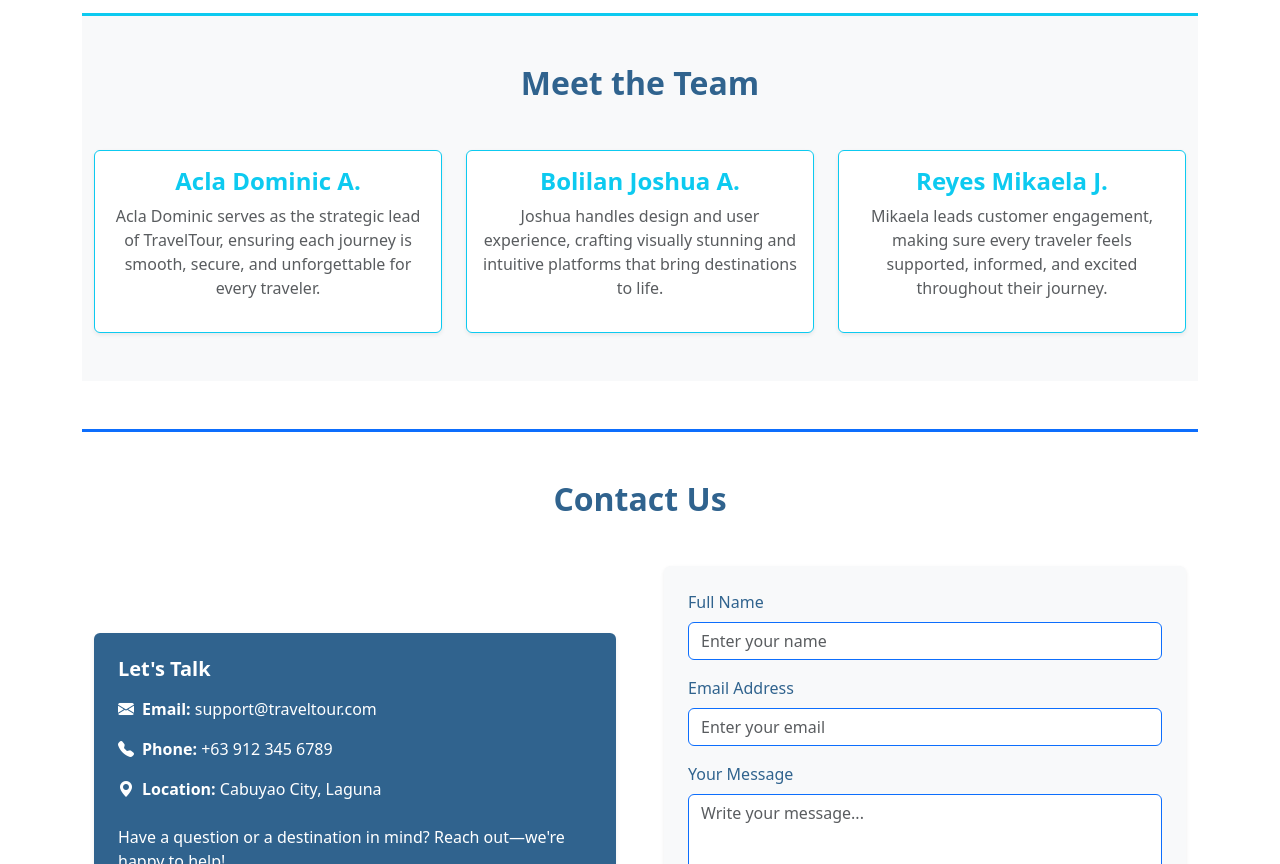
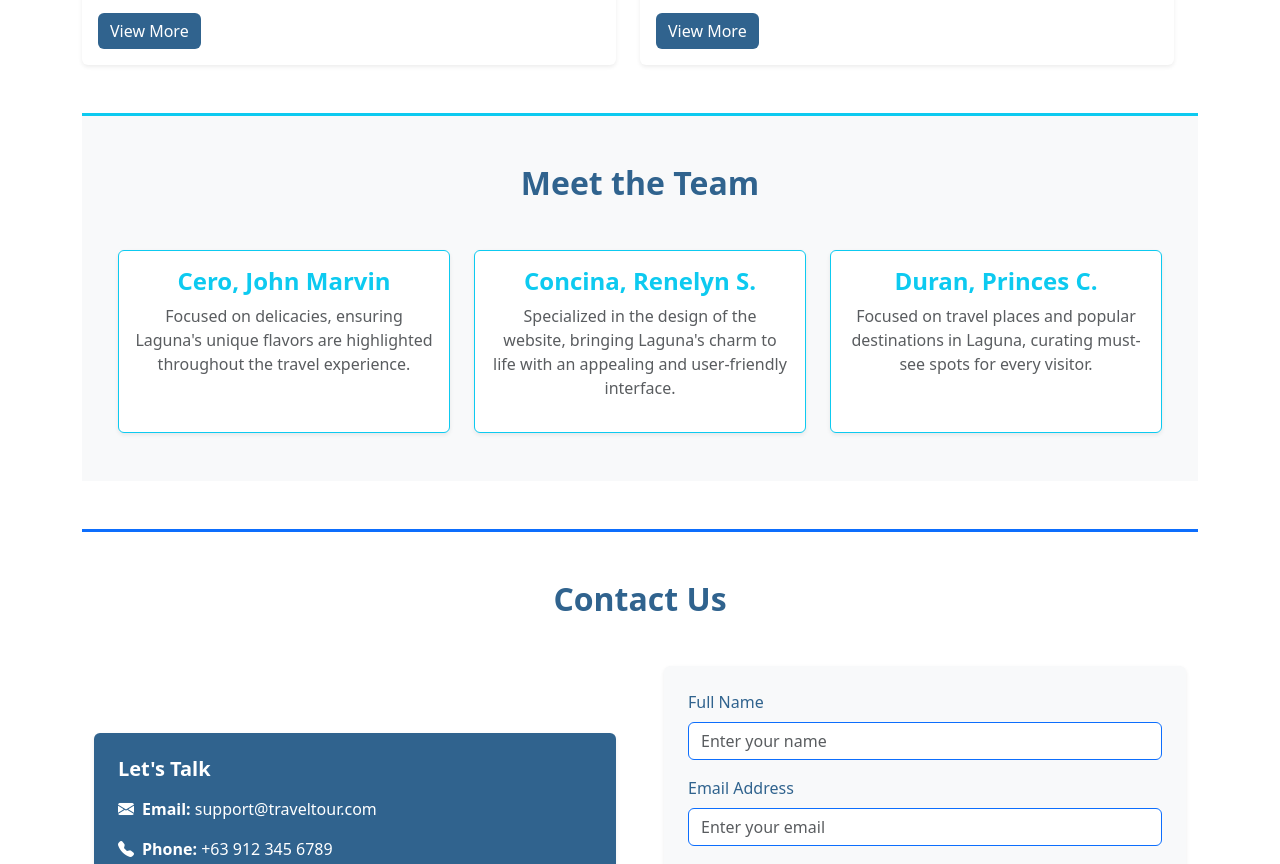
Before and after one commit to ren-lyn/Laguna, a plain HTML site: page index.html in a window 1280 px wide. Shown: the part 7022-7886 px from the top of the page. Drawn offline with nearby package versions, Linux system fonts and the light colour scheme.

Commit message:
about updates

```diff
--- a/index.html
+++ b/index.html
@@ -22,34 +22,9 @@
     }
 
     .carousel-inner img {
-          height: 500px; /* Adjust height as needed */
+          height: 600px; /* Adjust height as needed */
           object-fit: cover;
     }
-
-    /* //.scrolling-wrapper {
-      display: flex;
-      flex-wrap: nowrap;
-      overflow-x: auto;
-      gap: 1.2rem;
-      padding-bottom: 1rem;
-    }
-
-    .scrolling-wrapper::-webkit-scrollbar {
-      height: 8px;
-    }
-
-    .scrolling-wrapper::-webkit-scrollbar-thumb {
-      background-color: #0d6efd;
-      border-radius: 10px;
-    }
-
-    //.tour-card {
-      flex: 0 0 auto;
-      width: 260px;
-      border: 1px solid #e3e3e3;
-      border-radius: 10px;
-      box-shadow: 0 4px 6px rgba(0, 0, 0, 0.08);
-    } */
 
     section {
       padding-top: 60px;
@@ -574,37 +549,38 @@
 </section>
 
 <!-- About Us Section -->
-<section id="about" class="bg-light py-5 border-top border-3 border-info mt-5">
-  <div class="container">
+<section id="about" class="bg-light py-5 border-top border-3 border-info mt-5 w-100">
+  <div class="container-fluid">
     <h2 class="text-center text-secondary-custom fw-bold mb-5">Meet the Team</h2>
-    <div class="row justify-content-center g-4">
+    <div class="row justify-content-center g-4 px-4">
       <div class="col-md-4">
         <div class="card border-info shadow-sm h-100">
           <div class="card-body text-center">
-            <h4 class="text-info fw-semibold">Acla Dominic A.</h4>
-            <p class="text-muted">Acla Dominic serves as the strategic lead of TravelTour, ensuring each journey is smooth, secure, and unforgettable for every traveler.</p>
+            <h4 class="text-info fw-semibold">Cero, John Marvin</h4>
+            <p class="text-muted">Focused on delicacies, ensuring Laguna's unique flavors are highlighted throughout the travel experience.</p>
           </div>
         </div>
       </div>
       <div class="col-md-4">
         <div class="card border-info shadow-sm h-100">
           <div class="card-body text-center">
-            <h4 class="text-info fw-semibold">Bolilan Joshua A.</h4>
-            <p class="text-muted">Joshua handles design and user experience, crafting visually stunning and intuitive platforms that bring destinations to life.</p>
+            <h4 class="text-info fw-semibold">Concina, Renelyn S.</h4>
+            <p class="text-muted">Specialized in the design of the website, bringing Laguna's charm to life with an appealing and user-friendly interface.</p>
           </div>
         </div>
       </div>
       <div class="col-md-4">
         <div class="card border-info shadow-sm h-100">
           <div class="card-body text-center">
-            <h4 class="text-info fw-semibold">Reyes Mikaela J.</h4>
-            <p class="text-muted">Mikaela leads customer engagement, making sure every traveler feels supported, informed, and excited throughout their journey.</p>
+            <h4 class="text-info fw-semibold">Duran, Princes C.</h4>
+            <p class="text-muted">Focused on travel places and popular destinations in Laguna, curating must-see spots for every visitor.</p>
           </div>
         </div>
       </div>
     </div>
   </div>
 </section>
+
 
 
 
```
